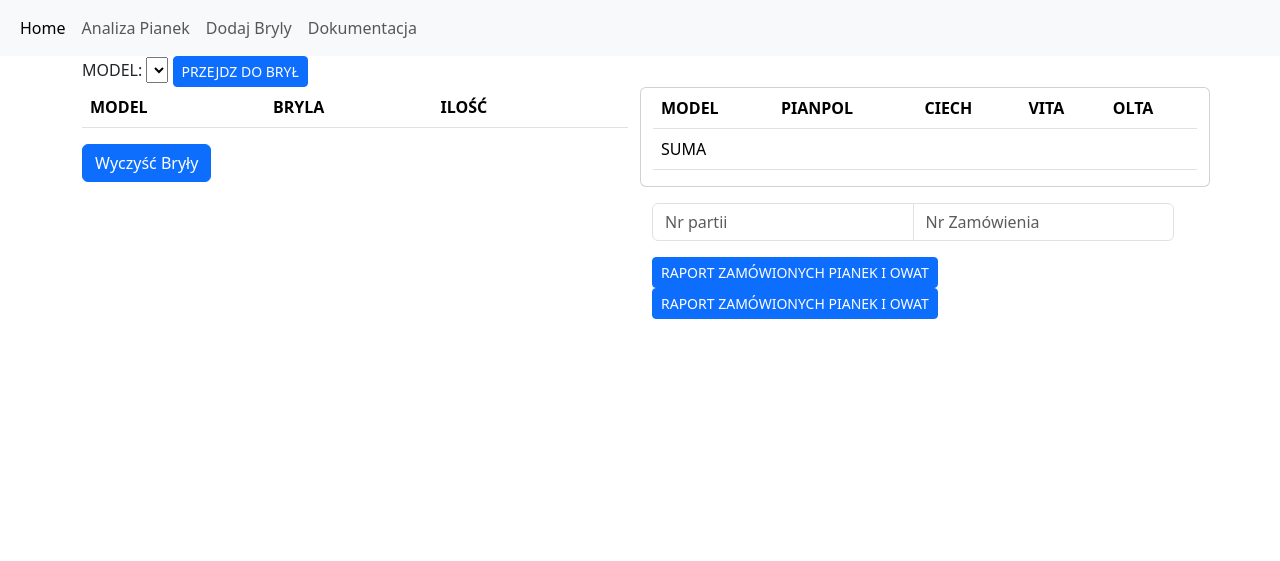
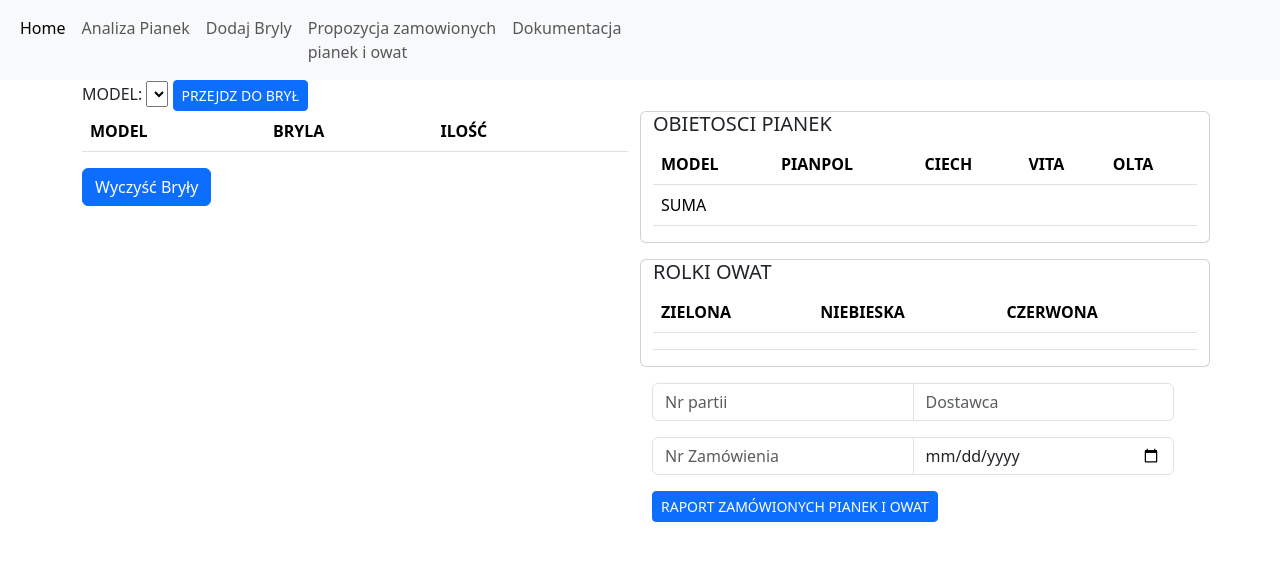
Before and after one commit to Mogarthron/Magazynier, a Flask app: page /analiza_pianek/dodaj_pianki_model in a window 1280 px wide. Shown: the top 561 px of the page. Run offline with Flask 3, Linux system fonts and the light colour scheme; lists and menus that the app fills with data are empty; parts of the project's set-up code (start-up, migrations or seed data) failed here and were passed over.

Commit message:
Falsk server

```diff
--- a/Flask_server/Bluprints/analiza_pianek/__init__.py
+++ b/Flask_server/Bluprints/analiza_pianek/__init__.py
@@ -2,4 +2,4 @@ from flask import Blueprint
 
 analiza_pianek = Blueprint("analiza_pianek", __name__, template_folder="templates/analiza_pianek")
 
-from ..analiza_pianek.routes import routes, dokumentacja_pianek, raport_zamowionych_pianek_i_owat
+from ..analiza_pianek.routes import index, dokumentacja_pianek, raport_zamowionych_pianek_i_owat, dodaj_pianki_model, dodaj_pianki_bryla
--- a/Flask_server/Bluprints/analiza_pianek/routes/__init__.py
+++ b/Flask_server/Bluprints/analiza_pianek/routes/__init__.py
@@ -12,3 +12,7 @@ ard = {x.MODEL: x for x in izp}
 pap = Podsumowanie_analizy_pianek(izp)
 
 z_pianki = dict()
+
+@analiza_pianek.route("/")
+def index():
+    return render_template("analiza_pianek.html", title="Analiza pianek", pap=pap)
--- /dev/null
+++ b/Flask_server/Bluprints/analiza_pianek/routes/dodaj_pianki_model.py
@@ -0,0 +1,86 @@
+from ..routes import *
+from Pianki.Raporty_do_zamowien.Komponowanie_zamowienia import Raport_zamowionych_pianek_i_owat
+
+import json
+import numpy as np
+import os
+from flask import flash
+
+@analiza_pianek.route("/dodaj_pianki_model", methods=["GET", "POST"])
+def dodaj_pianki_model():
+
+    if request.method == "POST" and "del" in list(request.form.keys())[0].split("_")[0]:
+
+        if len(list(request.form.keys())[0].split("_")[1:]) > 0:
+            _model, _bryla = list(request.form.keys())[0].split("_")[1:]
+
+            global z_pianki
+            z_pianki[_model].pop(_bryla)
+            if len(z_pianki[_model]) == 0:
+                z_pianki.pop(_model)
+
+
+    if request.method == "POST" and "przejdz_do_bryly" in request.form.keys():
+
+        return redirect(url_for("analiza_pianek.dodaj_pianki_bryla", model=request.form["model"]))
+
+    if request.method == "POST" and "wyczysc_bryly" in request.form.keys() and len(z_pianki) > 0:
+
+        # if len(z_pianki) > 0:
+        #     z_pianki = {}
+        z_pianki = {}
+
+    if request.method == "POST" and "generuj_raport_zamowionych_pianek" in request.form.keys() and len(z_pianki) > 0:
+
+        # print(z_pianki)
+        if request.form["nr_partii"] and request.form["nr_zamowienia"] and request.form["dostawca"] and request.form["data_dostawy"]:
+            propozycja_zam = {request.form["nr_partii"]: {"NR_ZAM":request.form["nr_zamowienia"], "DOSTAWCA":request.form["dostawca"].upper(), "DATA_DOS": request.form["data_dostawy"], "PROP_ZAM": z_pianki}}
+            if os.path.exists("./propozycja_zamowionych_pianek.json"):
+
+                with open("./propozycja_zamowionych_pianek.json",'r+') as f:
+                    # First we load existing data into a dict.
+                    file_data = json.load(f)
+                    # Join new_data with file_data inside emp_details
+                    file_data[request.form["nr_partii"]] = {"NR_ZAM":request.form["nr_zamowienia"], "DOSTAWCA":request.form["dostawca"].upper(), "DATA_DOS": request.form["data_dostawy"], "PROP_ZAM": z_pianki}
+                    # Sets file's current position at offset.
+                    f.seek(0)
+                    # convert back to json.
+                    json.dump(file_data, f)
+
+            else:
+                with open("propozycja_zamowionych_pianek.json", "a") as f:
+                    json.dump(propozycja_zam, f)
+
+            return redirect(url_for('analiza_pianek.raport_zamowionych_pianek_i_owat', nr_partii=request.form["nr_partii"].replace("/", "_")))
+
+        else:
+            flash("Brak uzupełniego pola")
+            print("Brak uzupełniego pola")
+
+    if request.method == "POST" and "generuj_raport_zamowionych_pianek" in request.form.keys() and len(z_pianki) == 0:
+        flash("DODAJ BRYŁY DO ZESTAWIENIA")
+        print("DODAJ BRYŁY DO ZESTAWIENIA")
+
+
+
+    tabela_obietosci = []
+    podsumowanie_tabeli_obietosci = ["SUMA","","","",""]
+    rolki_owat = []
+
+    if len(z_pianki) > 0:
+
+        print("z_pianki wieksze od 0",z_pianki)
+
+        for k in z_pianki:
+            zcls, cls = ard[k].Bryly_do_zamowienia(wszystkie_bryly=True, korekta_zam=z_pianki[k])
+            tabela_obietosci.append([k, np.round(cls.pianpol_VOL, 0), np.round(cls.ciech_VOL, 0), np.round(cls.vita_VOL, 0), np.round(cls.olta_VOL, 0)])
+            rolki_owat.append(zcls)
+
+        podsumowanie_tabeli_obietosci = ["SUMA", f"{sum([x[1] for x in tabela_obietosci]):.0f}",  f"{sum([x[2] for x in tabela_obietosci]):.0f}",  f"{sum([x[3] for x in tabela_obietosci]):.0f}", f"{sum([x[4] for x in tabela_obietosci]):.0f}"]
+        rolki_owat = Raport_zamowionych_pianek_i_owat(rolki_owat)[1]
+
+        return render_template("dodaj_pianki_model.html", title="Dodaj Pianki", lista_modeli = list([x.MODEL for x in izp]), z_pianki=z_pianki, tabela_obietosci=tabela_obietosci, podsumowanie_tabeli_obietosci=podsumowanie_tabeli_obietosci, rolki_owat=rolki_owat)
+
+    else:
+        print("z_pianki == 0",z_pianki)
+        return render_template("dodaj_pianki_model.html", title="Dodaj Pianki", lista_modeli = list([x.MODEL for x in izp]), z_pianki=z_pianki, tabela_obietosci=tabela_obietosci, podsumowanie_tabeli_obietosci=podsumowanie_tabeli_obietosci, rolki_owat=rolki_owat)
--- a/Flask_server/Bluprints/analiza_pianek/routes/routes.py
+++ /dev/null
@@ -1,96 +0,0 @@
-import json
-import os
-
-from ..routes import *
-
-import numpy as np
-
-@analiza_pianek.route("/")
-def index():
-    return render_template("analiza_pianek.html", title="Analiza pianek", pap=pap)
-
-@analiza_pianek.route("/dodaj_pianki_bryla/<model>", methods=["GET", "POST"])
-def dodaj_pianki_bryla(model):
-
-    if request.method == "POST" and "dodajBryly" in request.form.keys():
-        bryly_do_zamowienia = {k:v for k,v in request.form.lists()}
-        z_pianki[model] = {}
-        for i in range(len(bryly_do_zamowienia["bryla"])):
-            if float(bryly_do_zamowienia['ile'][i]) > 0:
-                z_pianki[model][f"{bryly_do_zamowienia['bryla'][i]}"] = float(bryly_do_zamowienia['ile'][i])
-
-        # print(z_pianki)
-        return redirect(url_for('analiza_pianek.dodaj_pianki_model'))
-
-    elif request.method == "POST" and "sprawdzObj" in request.form.keys():
-        _lista_korekty_zam = {k:v for k,v in request.form.lists()}
-        lista_korekty_zam = dict()
-        for i in range(len(_lista_korekty_zam["bryla"])):
-            lista_korekty_zam[f"{_lista_korekty_zam['bryla'][i]}"] = float(_lista_korekty_zam['ile'][i])
-
-        # print(lista_korekty_zam)
-        cls = ard[model].Bryly_do_zamowienia(wszystkie_bryly=True, korekta_zam=lista_korekty_zam)[1]
-
-        _model = model + f" PIANPOL:{cls.pianpol_VOL:.0f}, VITA:{cls.vita_VOL:.0f}, CIECH:{cls.ciech_VOL:.0f}"
-
-        return render_template("dodaj_pianki_bryla.html", title="Dodaj Bryły - " + model, model=_model, bryla=ard[model].Bryly_do_zamowienia(wszystkie_bryly=True, lista_korekty_zam=lista_korekty_zam))
-
-
-    if model in z_pianki.keys():
-        return render_template("dodaj_pianki_bryla.html", title="Dodaj Bryły - " + model, model=model, bryla=ard[model].Bryly_do_zamowienia(wszystkie_bryly=True, lista_korekty_zam=z_pianki[model]))
-    else:
-        return render_template("dodaj_pianki_bryla.html", title="Dodaj Bryły - " + model, model=model, bryla=ard[model].Bryly_do_zamowienia(wszystkie_bryly=True, lista_korekty_zam=True))
-
-
-
-@analiza_pianek.route("/dodaj_pianki_model", methods=["GET", "POST"])
-def dodaj_pianki_model():
-
-    if request.method == "POST" and "del" in list(request.form.keys())[0].split("_")[0]:
-
-        if len(list(request.form.keys())[0].split("_")[1:]) > 0:
-            _model, _bryla = list(request.form.keys())[0].split("_")[1:]
-
-            global z_pianki
-            z_pianki[_model].pop(_bryla)
-            if len(z_pianki[_model]) == 0:
-                z_pianki.pop(_model)
-
-
-    if request.method == "POST" and "przejdz_do_bryly" in request.form.keys():
-
-        return redirect(url_for("analiza_pianek.dodaj_pianki_bryla", model=request.form["model"]))
-
-    if request.method == "POST" and "wyczysc_bryly" in request.form.keys() and len(z_pianki) > 0:
-
-        # if len(z_pianki) > 0:
-        #     z_pianki = {}
-        z_pianki = {}
-
-    if request.method == "POST" and "generuj_raport_zamowionych_pianek" in request.form.keys() and len(z_pianki) > 0:
-
-        # print(z_pianki)
-        # if len(z_pianki) > 0:
-        #     with open("propozycja_zamowionych_pianek.json", "a") as f:
-        #         json.dump(z_pianki, f)
-
-        return redirect(url_for('analiza_pianek.raport_zamowionych_pianek_i_owat'))
-
-
-    tabela_obietosci = []
-    podsumowanie_tabeli_obietosci = ["SUMA","","","",""]
-    if len(z_pianki) > 0:
-
-        print(z_pianki)
-
-        for k in z_pianki:
-            cls = ard[k].Bryly_do_zamowienia(wszystkie_bryly=True, korekta_zam=z_pianki[k])[1]
-            tabela_obietosci.append([k, np.round(cls.pianpol_VOL, 0), np.round(cls.ciech_VOL, 0), np.round(cls.vita_VOL, 0), np.round(cls.olta_VOL, 0)])
-
-        podsumowanie_tabeli_obietosci = ["SUMA", f"{sum([x[1] for x in tabela_obietosci]):.0f}",  f"{sum([x[2] for x in tabela_obietosci]):.0f}",  f"{sum([x[3] for x in tabela_obietosci]):.0f}", f"{sum([x[4] for x in tabela_obietosci]):.0f}"]
-
-        return render_template("dodaj_pianki_model.html", title="Dodaj Pianki", lista_modeli = list([x.MODEL for x in izp]), z_pianki=z_pianki, tabela_obietosci=tabela_obietosci, podsumowanie_tabeli_obietosci=podsumowanie_tabeli_obietosci)
-
-    else:
-        print(z_pianki)
-        return render_template("dodaj_pianki_model.html", title="Dodaj Pianki", lista_modeli = list([x.MODEL for x in izp]), z_pianki=z_pianki, tabela_obietosci=tabela_obietosci, podsumowanie_tabeli_obietosci=podsumowanie_tabeli_obietosci)
--- a/Flask_server/Bluprints/analiza_pianek/templates/analiza_pianek/dodaj_pianki_model.html
+++ b/Flask_server/Bluprints/analiza_pianek/templates/analiza_pianek/dodaj_pianki_model.html
@@ -17,8 +17,8 @@
     </div>
     <div class="col">
       <div class="row">
-
         <div class="card">
+          <h5 class="card-title">OBIETOSCI PIANEK</h5>
           <table class="table">
             <thead>
               <th>MODEL</th>
@@ -47,6 +47,24 @@
               </tr>
             </tbody>
           </table>
+        </div>
+        <p></p>
+        <div class="card">
+          <h5 class="card-title">ROLKI OWAT</h5>
+          <table class="table">
+            <thead>
+              <th>ZIELONA</th>
+              <th>NIEBIESKA</th>
+              <th>CZERWONA</th>
+            </thead>
+            <thead>
+              <tr>
+                <td>{{rolki_owat[0]}}</td>
+                <td>{{rolki_owat[1]}}</td>
+                <td>{{rolki_owat[2]}}</td>
+              </tr>
+            </thead>
+          </table>
 
         </div>
 
@@ -58,13 +76,19 @@
         <div class="row">
           <form method=POST>
             <div class="input-group mb-3">
-            <input type="text" class="form-control" placeholder="Nr partii" aria-label="nr_partii", name="nr_partii">
-            <!-- <span class="input-group-text">@</span> -->
-            <input type="text" class="form-control" placeholder="Nr Zamówienia" aria-label="nr_zamowienia", name="nr_zamowienia">
+              <input type="text" class="form-control" placeholder="Nr partii" aria-label="nr_partii" , name="nr_partii">
+              <input type="text" class="form-control" placeholder="Dostawca" aria-label="dostawca" , name="dostawca">
             </div>
-          <button type="submit" class="btn btn-primary btn-sm" name="generuj_raport_zamowionych_pianek">RAPORT ZAMÓWIONYCH PIANEK I OWAT</button>
-          <button type="submit" class="btn btn-primary btn-sm" name="generuj_raport_zamowionych_pianek">RAPORT ZAMÓWIONYCH PIANEK I OWAT</button>
-        </form >
+            <div class="input-group mb-3">
+              <input type="text" class="form-control" placeholder="Nr Zamówienia" aria-label="nr_zamowienia" ,
+                name="nr_zamowienia">
+              <!-- <input type="text" class="form-control" placeholder="Data dostawy" aria-label="data_dostawy", name="data_dostawy"> -->
+              <input type="date" class="form-control" aria-label="data_dostawy" , name="data_dostawy">
+            </div>
+            <button type="submit" class="btn btn-primary btn-sm" name="generuj_raport_zamowionych_pianek">RAPORT
+              ZAMÓWIONYCH PIANEK I OWAT</button>
+            <!-- <button type="submit" class="btn btn-primary btn-sm" name="generuj_raport_zamowionych_pianek">RAPORT ZAMÓWIONYCH PIANEK I OWAT</button> -->
+          </form>
           <br>
         </div>
 
--- a/Flask_server/Bluprints/analiza_pianek/templates/analiza_pianek/nav_ap.html
+++ b/Flask_server/Bluprints/analiza_pianek/templates/analiza_pianek/nav_ap.html
@@ -23,6 +23,9 @@
           <a class="nav-link" href="{{url_for('analiza_pianek.dodaj_pianki_model')}}">Dodaj Bryly</a>
         </li>
         <li class="nav-item">
+          <a class="nav-link" href="{{url_for('analiza_pianek.raport_zamowionych_pianek_i_owat')}}">Propozycja zamowionych <br> pianek i owat</a>
+        </li>
+        <li class="nav-item">
           <a class="nav-link" href="{{url_for('analiza_pianek.dokumentacja_pianek_numer')}}">Dokumentacja</a>
         </li>
       </ul>
--- a/Flask_server/__init__.py
+++ b/Flask_server/__init__.py
@@ -11,6 +11,9 @@ from Flask_server.Bluprints.poduszki import poduszki
 
 
 app = Flask(__name__)
+
+app.secret_key = "Super secret key"
+
 app.register_blueprint(wydzial_pianek, url_prefix="/wydzial_pianek")
 app.register_blueprint(analiza_pianek, url_prefix="/analiza_pianek")
 app.register_blueprint(magazyny_pianki, url_prefix="/magazyny_pianki")
```
Also changed, not shown: Flask_server/Bluprints/analiza_pianek/routes/dodaj_pianki_bryla.py (added, +33 -0 lines), Flask_server/Bluprints/analiza_pianek/routes/raport_zamowionych_pianek_i_owat.py (+42 -39 lines), Flask_server/Bluprints/analiza_pianek/templates/analiza_pianek/raport_zamowionych_pianek_i_owat.html (+13 -6 lines). Lines whose indentation alone changed are shown as unchanged.
